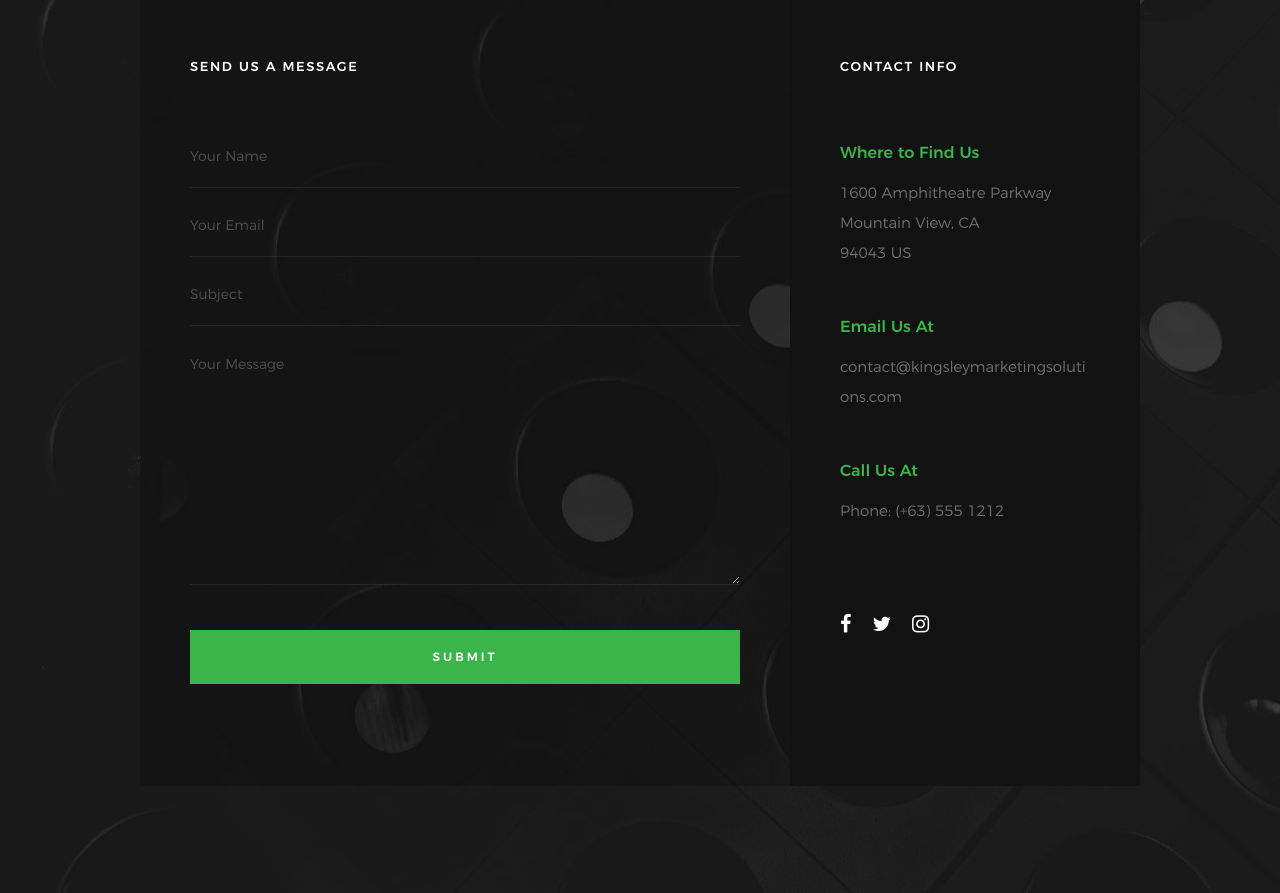
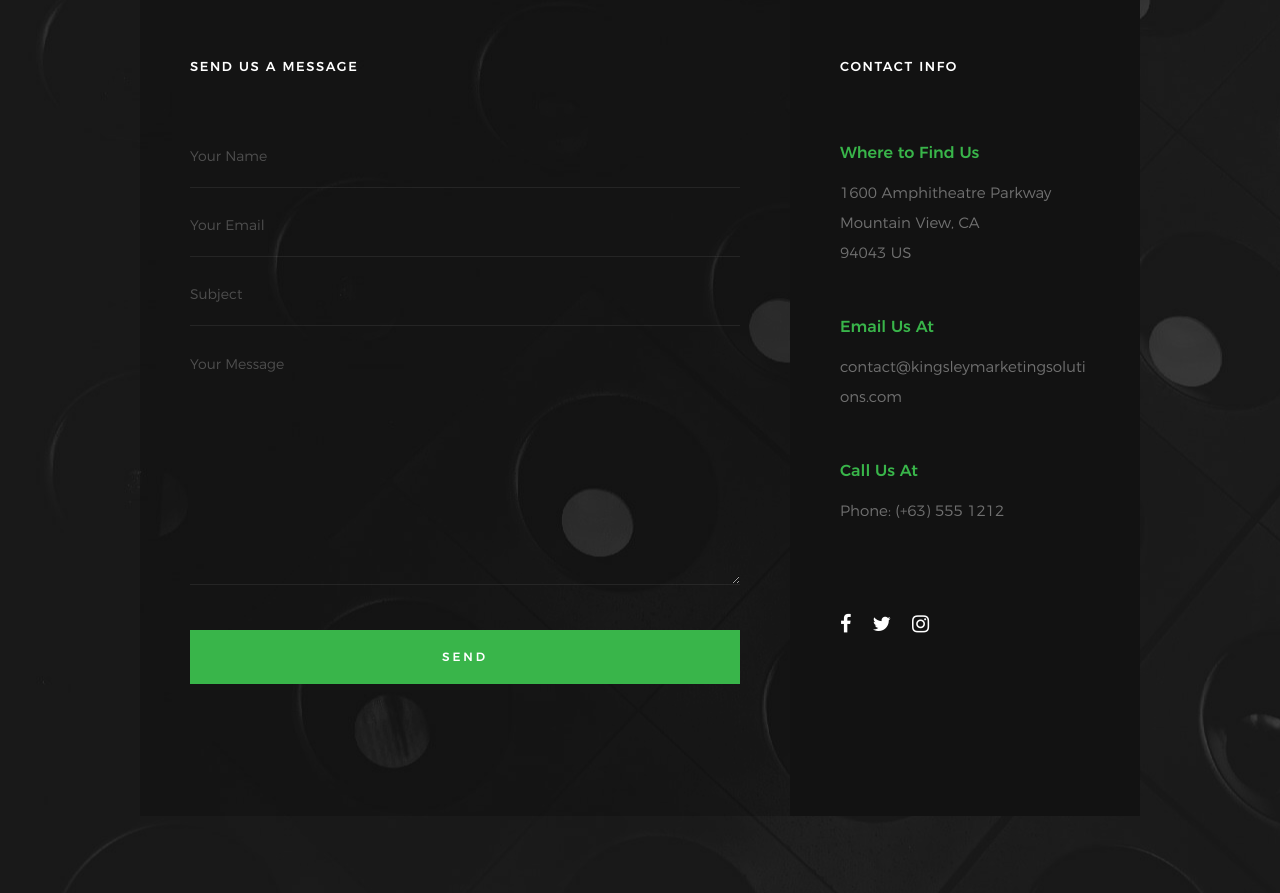
Before and after one commit to hydarade/testing, a plain HTML site: page index.html in a window 1280 px wide. Shown: the part 6446-7339 px from the top of the page. Drawn offline with Linux system fonts and the light colour scheme; files whose address does not match are found by name.

Commit message:
Update index.html

```diff
--- a/index.html
+++ b/index.html
@@ -579,36 +579,34 @@
 
                 <h3 class="h6">Send Us A Message</h3>
 
-                <form name="contactForm" id="contactForm" method="post" action="" novalidate="novalidate">
+<form id="contactForm" action="https://formspree.io/f/mnnzpzba" method="POST" novalidate="novalidate">
   <fieldset>
 
+    <div class="form-field">
+      <input type="text" name="name" id="contactName" placeholder="Your Name" required class="full-width">
+    </div>
 
     <div class="form-field">
-                        <input name="contactName" type="text" id="contactName" placeholder="Your Name" value="" minlength="2" required="" aria-required="true" class="full-width">
+      <input type="email" name="email" id="contactEmail" placeholder="Your Email" required class="full-width">
     </div>
+
     <div class="form-field">
-                        <input name="contactEmail" type="email" id="contactEmail" placeholder="Your Email" value="" required="" aria-required="true" class="full-width">
+      <input type="text" name="subject" id="contactSubject" placeholder="Subject" class="full-width">
     </div>
+
     <div class="form-field">
-                        <input name="contactSubject" type="text" id="contactSubject" placeholder="Subject" value="" class="full-width">
+      <textarea name="message" id="contactMessage" placeholder="Your Message" rows="10" required class="full-width"></textarea>
     </div>
+
     <div class="form-field">
-                        <textarea name="contactMessage" id="contactMessage" placeholder="Your Message" rows="10" cols="50" required="" aria-required="true" class="full-width"></textarea>
+      <button type="submit" id="my-form-button" class="full-width btn--primary">Send</button>
     </div>
-                    <div class="form-field">
-                        <button class="full-width btn--primary">Submit</button>
-                        <div class="submit-loader">
-                            <div class="text-loader">Sending...</div>
-                            <div class="s-loader">
-                                <div class="bounce1"></div>
-                                <div class="bounce2"></div>
-                                <div class="bounce3"></div>
-                            </div>
-                        </div>
-                    </div>
+
+    <p id="my-form-status" style="margin-top: 1rem;"></p>
 
   </fieldset>
 </form>
+
 
                 <!-- contact-warning -->
                 <div class="message-warning">
```
Lines whose indentation alone changed are shown as unchanged.
